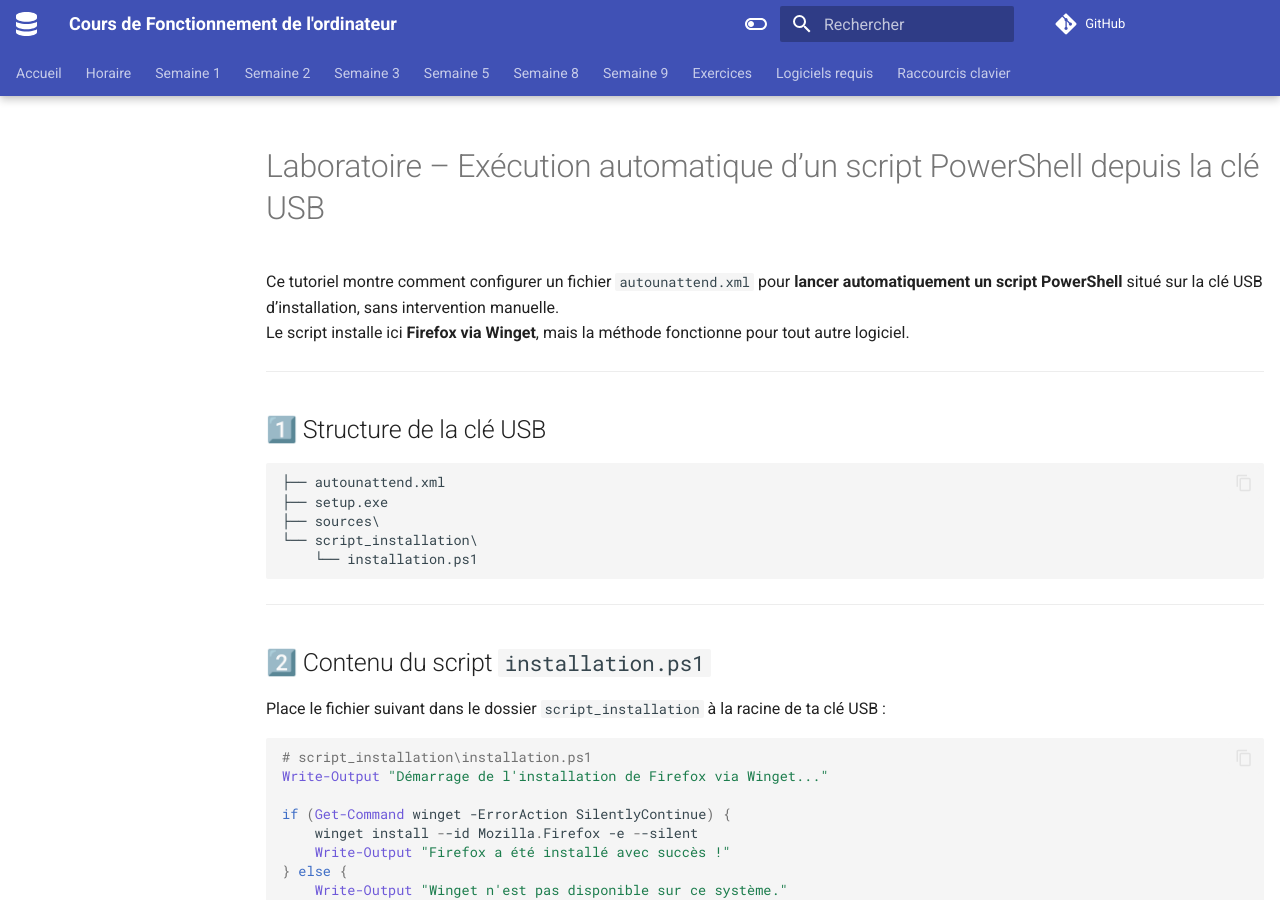
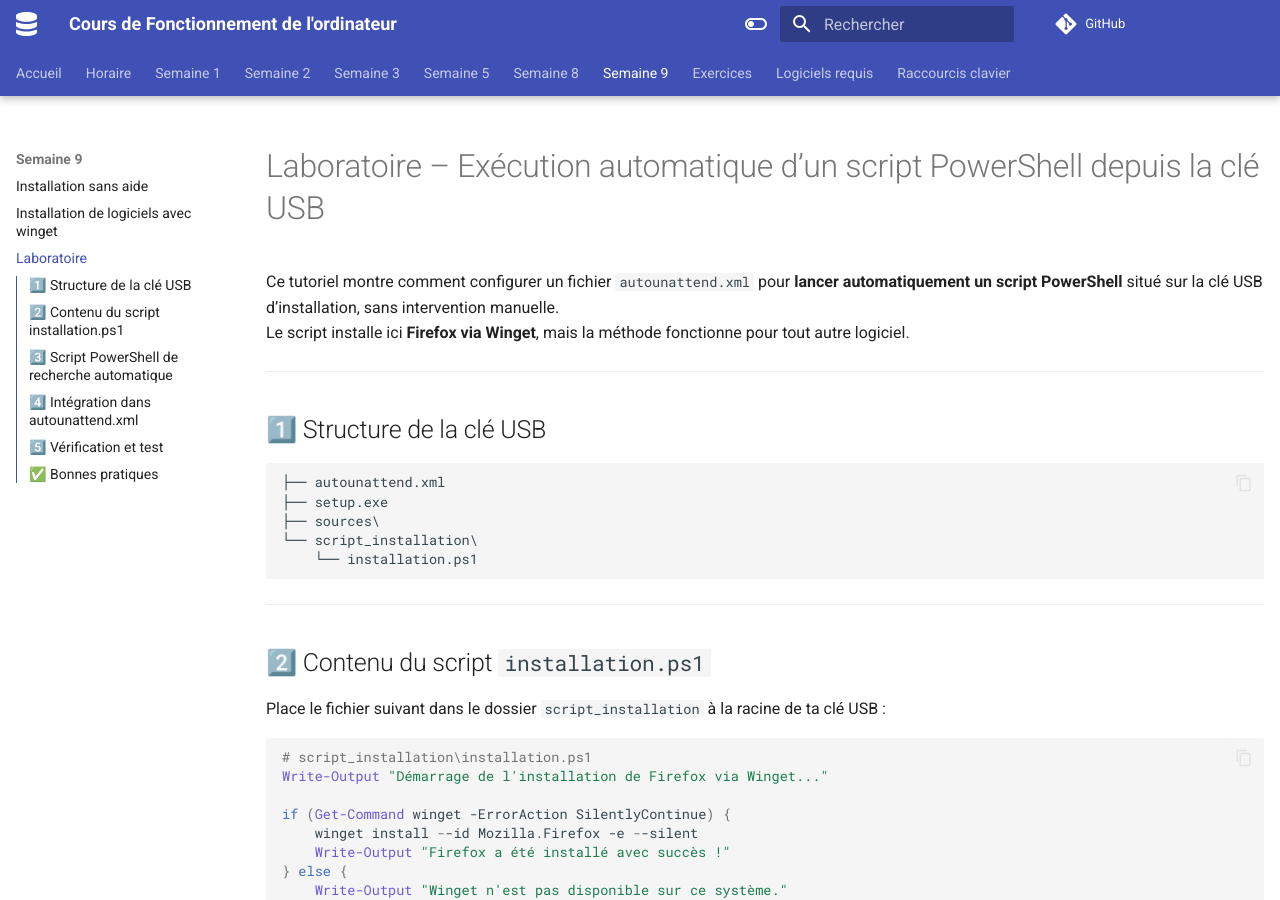
Before and after one commit to TousignantSimon-Fonctionnement/TousignantSimon-Fonctionnement.github.io, an MkDocs documentation site: the page built from docs/notes_de_cours/semaine_9/semaine_9_laboratoire.md, in a window 1280 px wide and 900 px high. Built offline with MkDocs 1.6.1 and Material for MkDocs 9.7.7, drawn with Linux system fonts in a browser that asks for light colours; comment, search, counter and statistics services are not loaded.

Commit message:
laboratoire semaine 9

```diff
--- a/mkdocs.yml
+++ b/mkdocs.yml
@@ -16,6 +16,7 @@ nav:
    - 'Semaine 9':
       - Installation sans aide : notes_de_cours/semaine_9/semaine_9_unattended.md
       - Installation de logiciels avec winget : notes_de_cours/semaine_9/semaine_9_winget.md
+      - Laboratoire : notes_de_cours/semaine_9/semaine_9_laboratoire.md
    - 'Exercices':
       - Semaine 1 : exercices/exercices_semaine_1.md
       - Semaine 2 : exercices/exercices_semaine_2.md
```
